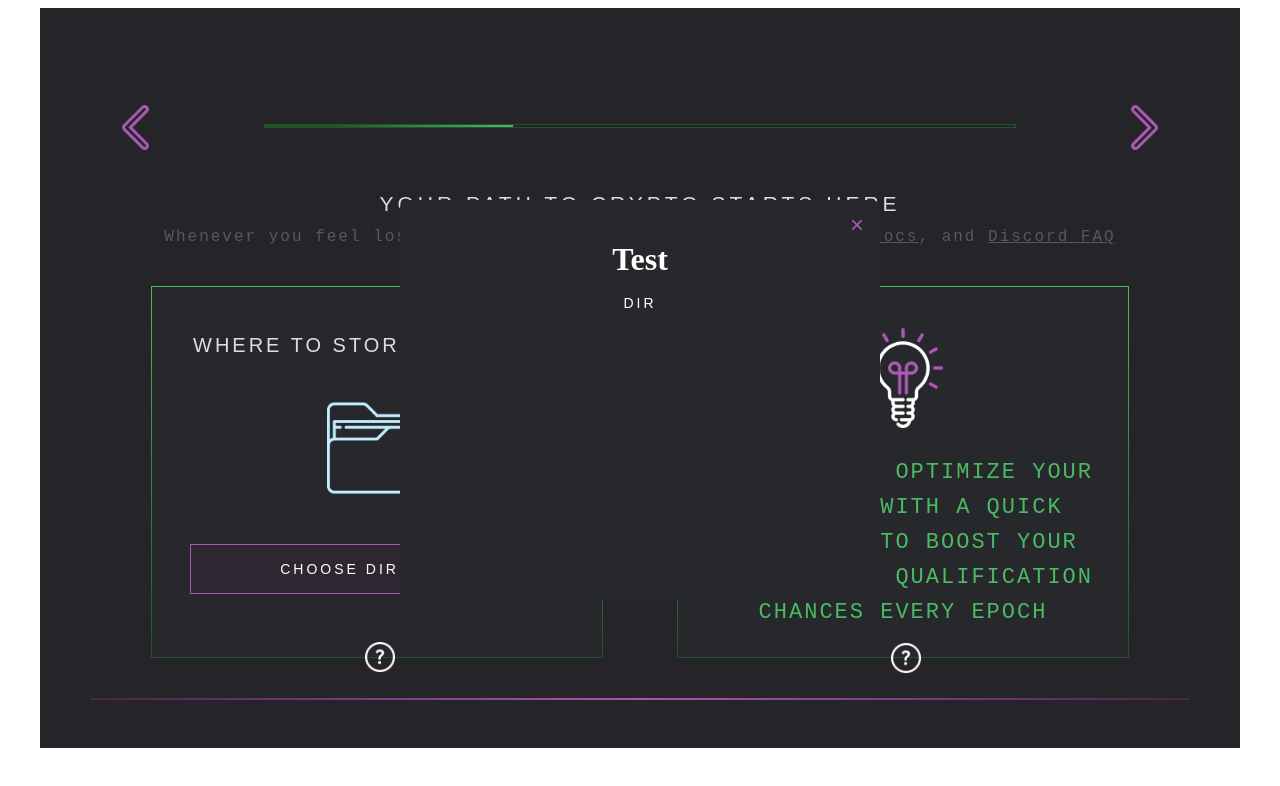
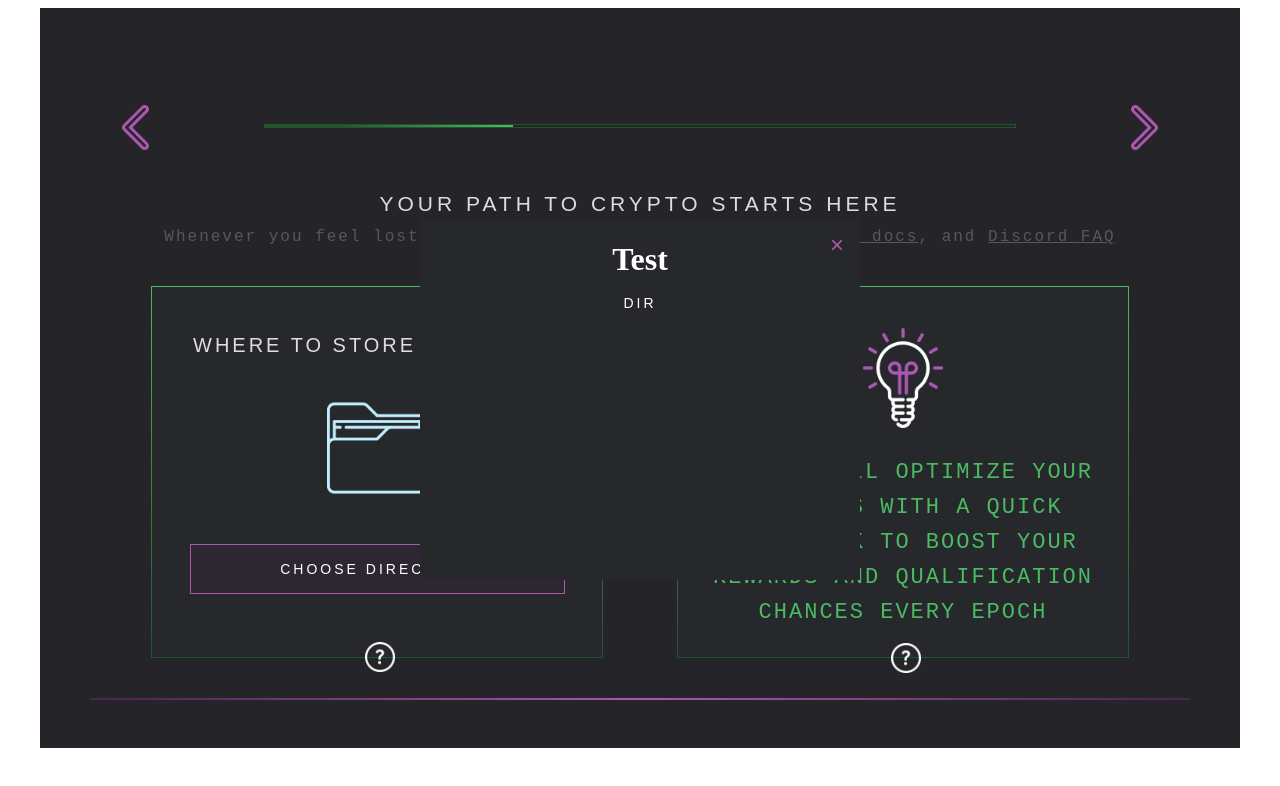
Before and after one commit to spacemeshos/sm-init-app-v2, a React (Create React App) app: page /guided/step1 in a window 1280 px wide. Both pictures are taken after a click on the button 380 px from the left and 658 px from the top of the page. Shown: the top 786 px of the page. Built offline with nearby package versions, Linux system fonts and the light colour scheme.

Commit message:
accepting position props

```diff
--- a/src/components/button.tsx
+++ b/src/components/button.tsx
@@ -86,7 +86,9 @@ const TooltipButton: React.FC<{
   modalHeader: string,
   modalText: string,
   modalContent: React.ReactNode
-}> = ({ onClick, modalHeader, modalText, modalContent }) => {
+  top: number,
+  left: number,
+}> = ({ onClick, modalHeader, modalText, modalContent, top, left}) => {
   const [isModalOpen, setModalOpen] = useState(false);
   const question = require("../assets/question.png");
 
@@ -110,6 +112,8 @@ const TooltipButton: React.FC<{
         header={modalHeader}
         text={modalText}
         children={modalContent}
+        top={top}
+        left={left}
       />
     </>
   );
--- a/src/components/modal.tsx
+++ b/src/components/modal.tsx
@@ -18,16 +18,18 @@ const Wrapper = styled.div<{
   width: number;
   height: number;
   modalZIndex: number;
+  top: number;
+  left: number;
 }>`
   position: relative;
+  top: ${({ top }) => top}px;
+  left: ${({ left }) => left}px;
   display: flex;
   flex-direction: column;
   align-items: center;
   background-color: ${Colors.darkerGreen};
   z-index: ${({ modalZIndex }) =>
     modalZIndex + 1}; // Ensure modal content is above the backdrop
-  padding: 20px;
-  border-radius: 8px;
   width: ${({ width }) => width}px;
   height: ${({ height }) => height}px;
 `;
@@ -50,7 +52,6 @@ const Text = styled.span`
   line-height: 20px;
 `;
 
-
 const CloseButton = styled.button`
   position: absolute;
   top: 10px;
@@ -67,6 +68,8 @@ type Props = {
   text: string;
   width?: number;
   height?: number;
+  top?: number;
+  left?: number;
   modalZIndex?: number;
   onClose: () => void;
   isOpen: boolean;
@@ -79,6 +82,8 @@ const Modal = ({
   children,
   width = 440,
   height = 360,
+  top=0,
+  left=0,
   modalZIndex = 1000,
   onClose,
   isOpen,
@@ -91,6 +96,8 @@ const Modal = ({
         onClick={(e) => e.stopPropagation()}
         width={width}
         height={height}
+        top={top}
+        left={left}
         modalZIndex={modalZIndex}
       >
         <CloseButton onClick={onClose}>&times;</CloseButton>
--- a/src/pages/GuidedCreate/Step1.tsx
+++ b/src/pages/GuidedCreate/Step1.tsx
@@ -48,7 +48,6 @@ const ContainerBottom = styled.div`
 const DirWrapper = styled.div`
   height: 370px;
   width: 450px;
-  left: 0px;
   position: absolute;
   left: 112px;
   display: flex;
@@ -147,6 +146,8 @@ const Step1: React.FC = () => {
             onClick={() => console.log("Button Clicked")} /* TO DO */
           />
           <TooltipButton
+            top={0}
+            left={0}
             modalHeader="Test"
             modalText="dir"
             modalContent
@@ -160,6 +161,8 @@ const Step1: React.FC = () => {
             your rewards and qualification chances every epoch
           </HintText>
           <TooltipButton
+            top={0}
+            left={0}
             modalHeader="Test"
             modalText="dfghjkloikjuhygf"
             modalContent
```
Lines whose indentation alone changed are shown as unchanged.
